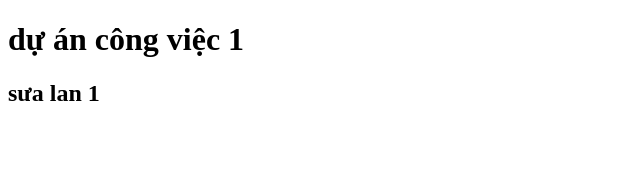
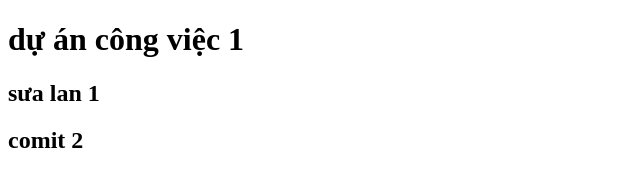
Before and after one commit to PvThuanvnua/duan7, a plain HTML site: page index.html in a window 1280 px wide. Shown: the full height of the page, 0-640 px from the left. Drawn offline with Linux system fonts and the light colour scheme.

Commit message:
2.comit2

```diff
--- a/index.html
+++ b/index.html
@@ -8,5 +8,6 @@
   <body>
     <h1>dự án công việc 1</h1>
     <h2>sưa lan 1</h2>
+    <h2>comit 2</h2>
   </body>
 </html>
```
